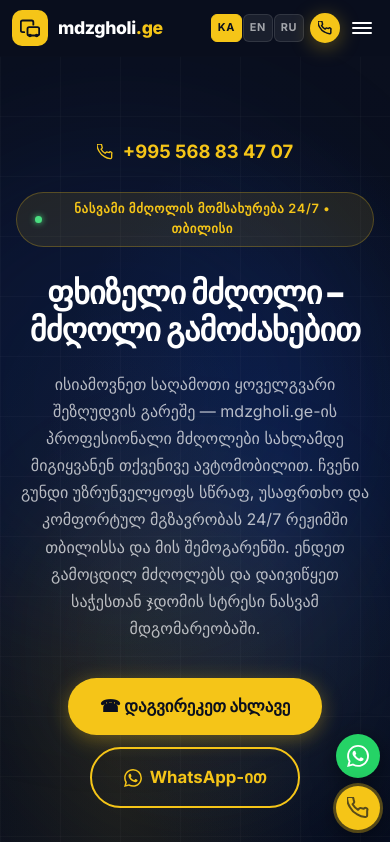
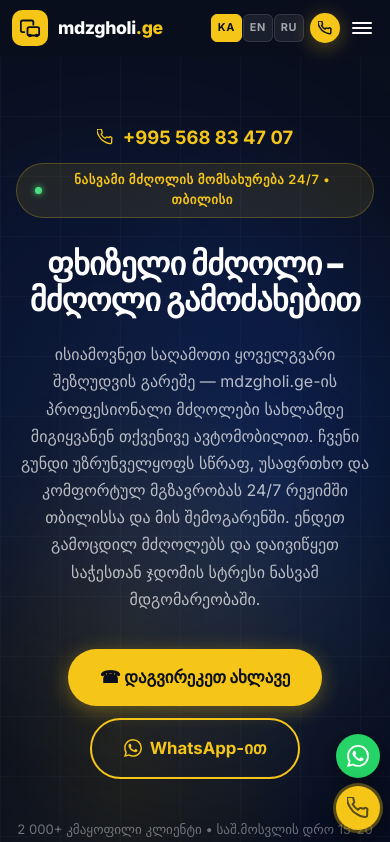
Before and after one commit to Belkania/mdzgholi.ge, a Next.js app: page /blog in a window 390 px wide. Shown: the top 842 px of the page. Built offline with nearby package versions, Linux system fonts and the light colour scheme.

Commit message:
UI: Reduce top gap clamp to make it strictly compact on mobile

```diff
--- a/app/[lang]/page.tsx
+++ b/app/[lang]/page.tsx
@@ -50,7 +50,7 @@ export default async function HomePage({
                 </div>
 
                 {/* Top Gap: Naturally fills distance from Header to Main Content. We center the phone inside it. */}
-                <div style={{ flex: 1, display: "flex", alignItems: "center", justifyContent: "center", minHeight: "80px", position: "relative", zIndex: 1 }}>
+                <div style={{ flex: 1, display: "flex", alignItems: "center", justifyContent: "center", minHeight: "clamp(42px, 6vh, 80px)", position: "relative", zIndex: 1 }}>
                     <div style={{ display: "flex", alignItems: "center", gap: 10 }}>
                         <svg width="16" height="16" viewBox="0 0 24 24" fill="none" stroke="var(--yellow)" strokeWidth="2" strokeLinecap="round" strokeLinejoin="round">
                             <path d="M22 16.92v3a2 2 0 01-2.18 2 19.79 19.79 0 01-8.63-3.07A19.5 19.5 0 013.07 10.8a19.79 19.79 0 01-3.07-8.67A2 2 0 012 0h3a2 2 0 012 1.72 12.84 12.84 0 00.7 2.81 2 2 0 01-.45 2.11L6.09 7.91a16 16 0 006 6l1.27-1.27a2 2 0 012.11-.45 12.84 12.84 0 002.81.7A2 2 0 0122 14.92z" />
```
